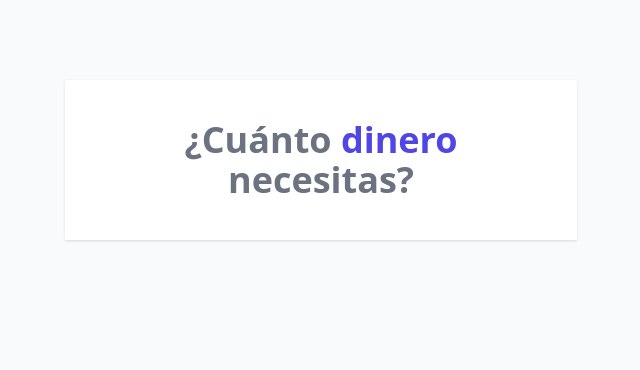
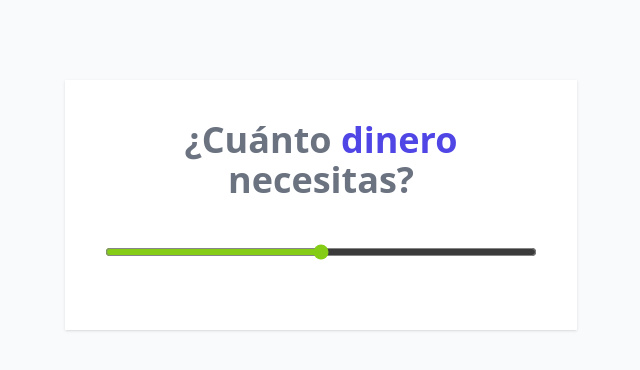
Before and after one commit to crisfreak036/cotizador-prestamos-vue-js-moderno, a Vue app: page / in a window 1280 px wide. Shown: the top 370 px of the page, without its empty margins (319-959 px from the left). Built offline with nearby package versions, Linux system fonts and the light colour scheme.

Commit message:
[add] input range al componente principal junto a la función encargada de manejar los cambios

```diff
--- a/src/App.vue
+++ b/src/App.vue
@@ -1,5 +1,8 @@
 <script setup>
   import Header from './components/Header.vue';
+  const handleChange = (e) => {
+    console.log(e.target.value);
+  }
 </script>
 
 <template>
@@ -7,5 +10,15 @@
     class="my-20 max-w-lg mx-auto bg-white shadow p-10"
   >
     <Header/>
+
+    <div class="my-5">
+      <input
+        type="range"
+        name=""
+        id=""
+        className='w-full h-6 bg-gray-200 accent-lime-500 hover:accent-lime-600 mt-5'
+        @input="handleChange"
+      />
+    </div>
   </div>
 </template>
```
